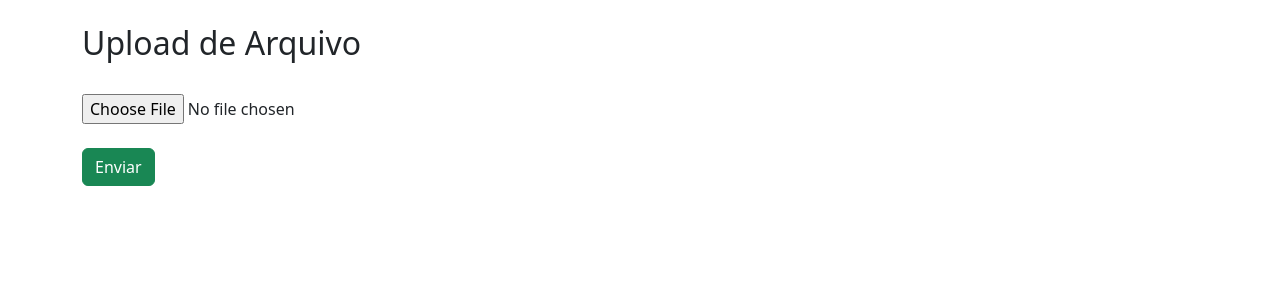
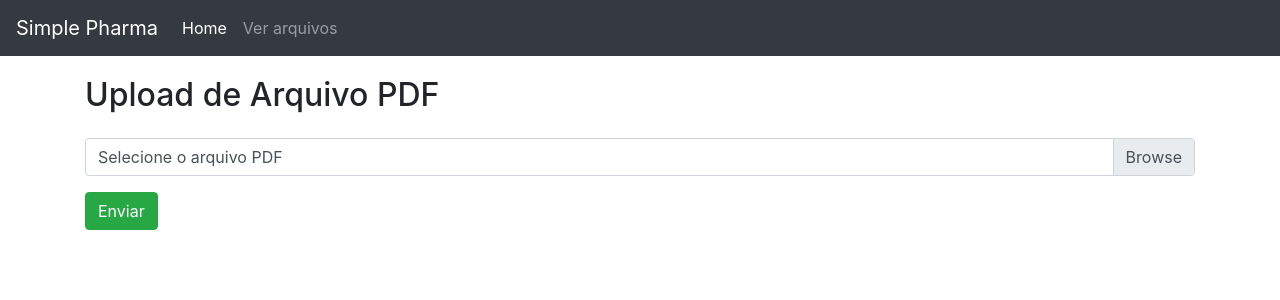
Before and after one commit to AndersonC96/LinkSP, a PHP site: page / in a window 1280 px wide. Shown: the top 300 px of the page. Run offline with PHP 8.4, Linux system fonts and the light colour scheme; some libraries are stand-ins or nearby versions.

Commit message:
Update index.php

```diff
--- a/index.php
+++ b/index.php
@@ -1,25 +1,62 @@
 <!DOCTYPE html>
-<html lang="en">
+<html lang="pt-br">
     <head>
         <meta charset="UTF-8">
         <meta name="viewport" content="width=device-width, initial-scale=1.0">
-        <title>Simple Pharma - Upload de Arquivos</title>
-        <link rel="icon" type="image/png" href="https://static.wixstatic.com/media/5ede7b_719545c97a084f288b8566db52756425%7Emv2.png/v1/fill/w_32%2Ch_32%2Clg_1%2Cusm_0.66_1.00_0.01/5ede7b_719545c97a084f288b8566db52756425%7Emv2.png"/>
-        <link href="https://cdn.jsdelivr.net/npm/bootstrap@5.3.2/dist/css/bootstrap.min.css" rel="stylesheet" integrity="sha384-T3c6CoIi6uLrA9TneNEoa7RxnatzjcDSCmG1MXxSR1GAsXEV/Dwwykc2MPK8M2HN" crossorigin="anonymous">
+        <title>Simple Pharma - Upload de Arquivo</title>
+        <link rel="stylesheet" href="https://stackpath.bootstrapcdn.com/bootstrap/4.5.2/css/bootstrap.min.css">
+        <style>
+            .container{
+                margin-top: 20px;
+            }
+            .custom-file-input{
+                cursor: pointer;
+            }
+            #file-label{
+                overflow: hidden;
+                white-space: nowrap;
+                text-overflow: ellipsis;
+            }
+        </style>
     </head>
     <body>
+        <nav class="navbar navbar-expand-lg navbar-dark bg-dark">
+            <a class="navbar-brand" href="#">Simple Pharma</a>
+            <button class="navbar-toggler" type="button" data-toggle="collapse" data-target="#navbarSupportedContent" aria-controls="navbarSupportedContent" aria-expanded="false" aria-label="Toggle navigation">
+                <span class="navbar-toggler-icon"></span>
+            </button>
+            <div class="collapse navbar-collapse" id="navbarSupportedContent">
+                <ul class="navbar-nav mr-auto">
+                    <li class="nav-item active">
+                        <a class="nav-link" href="index.php">Home <span class="sr-only">(current)</span></a>
+                    </li>
+                    <li class="nav-item">
+                        <a class="nav-link" href="list_files.php">Ver arquivos</a>
+                    </li>
+                </ul>
+            </div>
+        </nav>
         <div class="container">
-            <br>
-            <h2>Upload de Arquivo</h2>
-            <br>
+            <h2 class="mb-4">Upload de Arquivo PDF</h2>
             <form action="upload.php" method="post" enctype="multipart/form-data">
                 <div class="form-group">
-                    <!--<label for="file">Selecione o arquivo:</label>-->
-                    <input type="file" name="file" id="file" class="form-control-file">
+                    <div class="custom-file">
+                        <input type="file" class="custom-file-input" id="file" name="file" accept=".pdf" required>
+                        <label class="custom-file-label" for="file" id="file-label">Selecione o arquivo PDF</label>
+                    </div>
                 </div>
-                <br>
                 <button type="submit" class="btn btn-success">Enviar</button>
             </form>
         </div>
+        <script src="https://code.jquery.com/jquery-3.5.1.slim.min.js"></script>
+        <script src="https://cdn.jsdelivr.net/npm/@popperjs/core@2.5.3/dist/umd/popper.min.js"></script>
+        <script src="https://stackpath.bootstrapcdn.com/bootstrap/4.5.2/js/bootstrap.min.js"></script>
+        <script>
+            document.getElementById('file').addEventListener('change', function(e){
+                var fileName = e.target.files[0].name;
+                var label = document.getElementById('file-label');
+                label.innerText = fileName;
+            });
+        </script>
     </body>
 </html>
```
